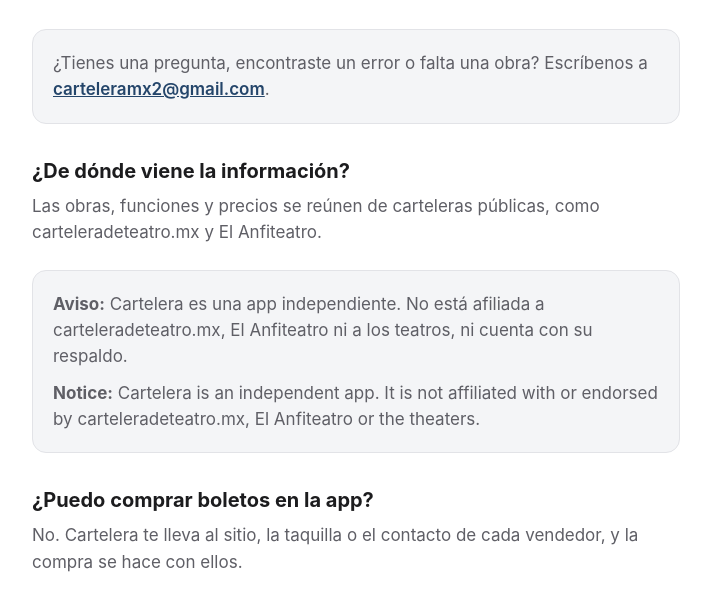
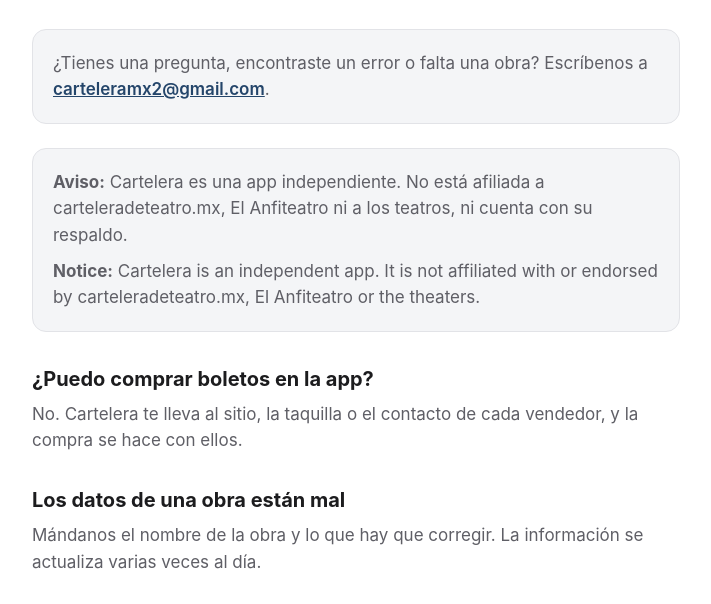
Before and after one commit to Cartelera-Teatro/cartelera-teatro.github.io, a plain HTML site: page index.html in a window 1280 px wide. Shown: the part 185-789 px from the top of the page, without its empty margins (284-995 px from the left). Drawn offline with Linux system fonts and the light colour scheme.

Commit message:
feat: drop the data sources question

```diff
--- a/index.html
+++ b/index.html
@@ -20,9 +20,6 @@
       <a href="mailto:carteleramx2@gmail.com">carteleramx2@gmail.com</a>.</p>
   </div>
 
-  <h2>¿De dónde viene la información?</h2>
-  <p>Las obras, funciones y precios se reúnen de carteleras públicas, como carteleradeteatro.mx y El Anfiteatro.</p>
-
   <div class="card">
     <p><strong>Aviso:</strong> Cartelera es una app independiente. No está afiliada a carteleradeteatro.mx, El Anfiteatro ni a los teatros, ni cuenta con su respaldo.</p>
     <p lang="en" style="margin-top:10px"><strong>Notice:</strong> Cartelera is an independent app. It is not affiliated with or endorsed by carteleradeteatro.mx, El Anfiteatro or the theaters.</p>
```
